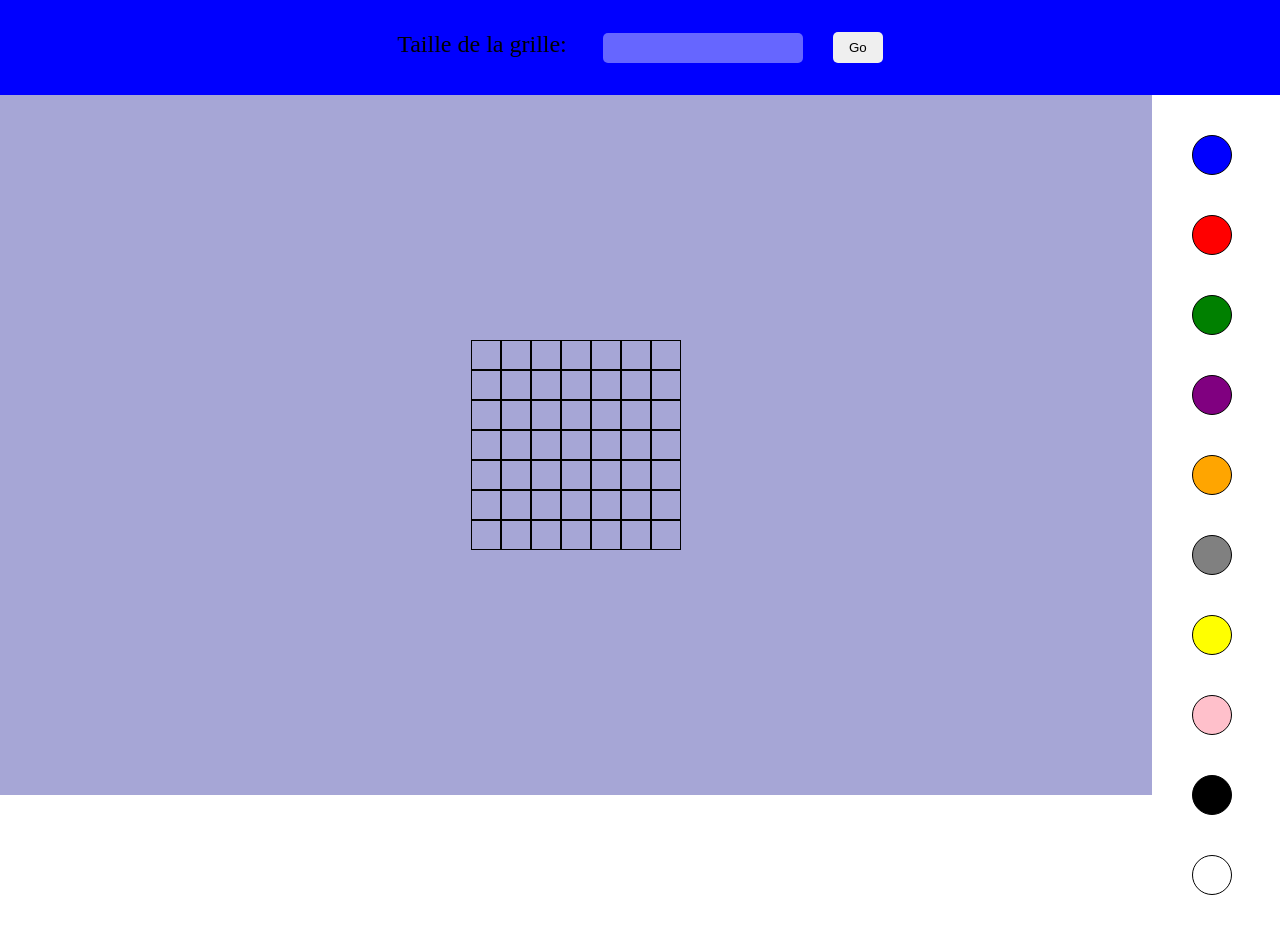
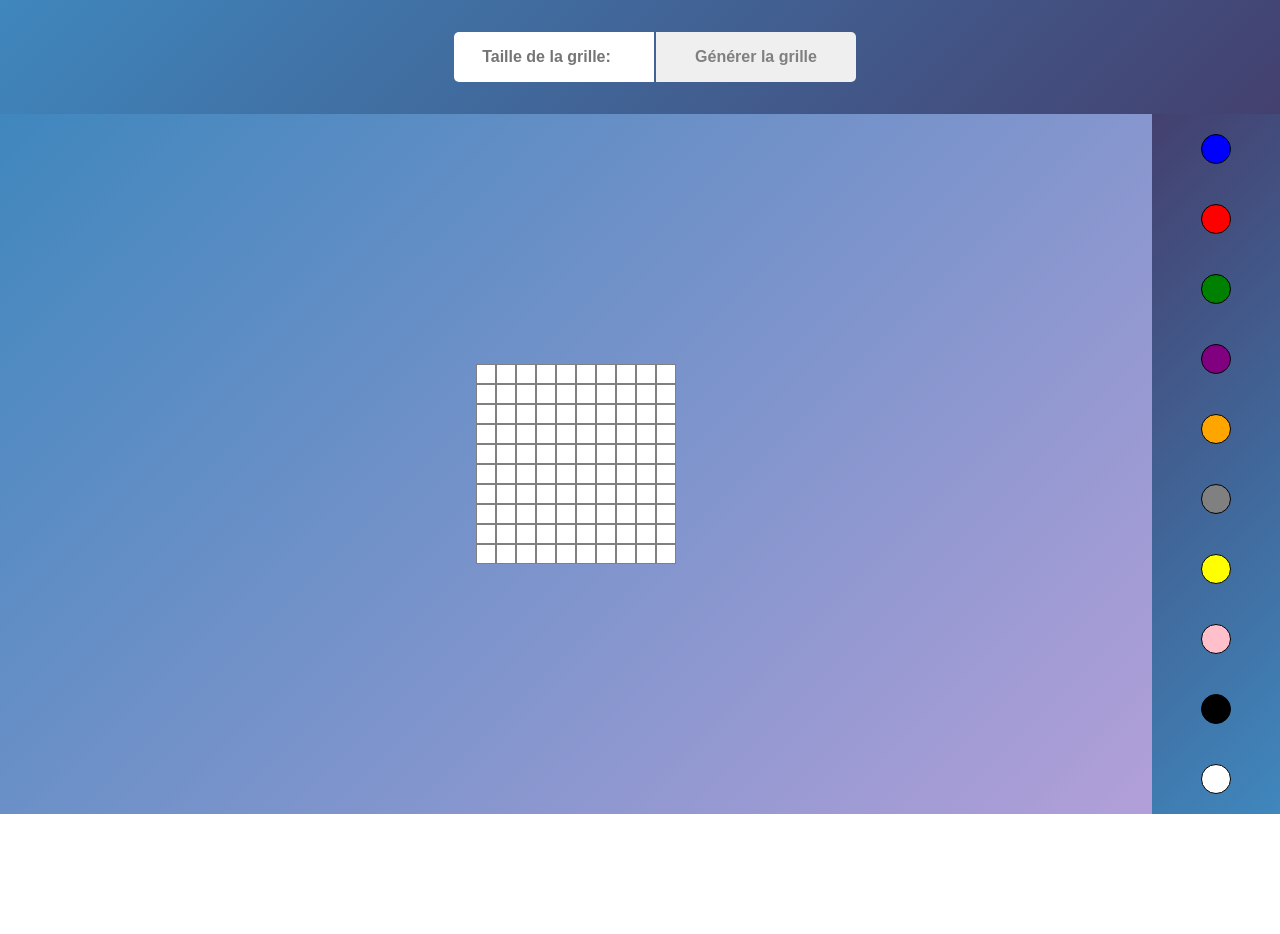
Before and after one commit to Geoffrey-Maillot/Javascript-Mini-projet-Pixel-Art, a plain HTML site: page index.html in a window 1280 px wide. After the commit the page ends 814 px from the top, so only its background shows below. Drawn offline with Linux system fonts and the light colour scheme.

Commit message:
Projet version 1 finis--voir readme pour la suite

```diff
--- a/app.js
+++ b/app.js
@@ -1,10 +1,11 @@
 const colorPicker = {
-  gridSize: 8,
+  gridSize: 10,
   element: null,
+  //propriété qui sert à stocké la couleurs du picker
   color: null,
 
 
-  //
+  // Récupère les div de la palette et pose un écouteur
   getColor: function() {
     const blue = document.getElementById(`blue`)
     blue.addEventListener(`click`, colorPicker.saveColor)
@@ -39,20 +40,21 @@ const colorPicker = {
 
   },
 
+  //Sauvegarde la couleurs de la palette qui a été cliquer
   saveColor: function (event){
     colorPicker.color = event.target.id
     console.log(colorPicker.color)
   },
 
+  //Génère la grille
   generateGrill: function(gridSize) {
 
-    const containerElement = document.getElementById(`containerGrill`);
 
-    for (row = 1; row < gridSize; row++) {
+    for (row = 0; row < gridSize; row++) {
       const createRow = document.createElement(`div`);
       createRow.className  = `row`;
-      containerElement.appendChild(createRow);
-      for(cell = 1; cell < gridSize; cell++) {
+      colorPicker.element.appendChild(createRow);
+      for(cell = 0; cell < gridSize; cell++) {
         const createCell = document.createElement(`div`);
         createCell.className = `cell`;
         createRow.appendChild(createCell);
@@ -60,17 +62,36 @@ const colorPicker = {
       }
     }
   },
+  //Applique la couleur à la cellule
+  handlerChangeColor: function (event) {
 
-  handlerChangeColor: function (event) {
-    console.log(event)
-    console.log(colorPicker.color)
-    event.target.id = colorPicker.color
+    if (event.target.id === colorPicker.color) {
+       event.target.id = ``
+    }
+    else(event.target.id = colorPicker.color)
+
+  },
+
+  sizeGrill: function () {
+    formElem = document.getElementById(`configuration`);
+    formElem.addEventListener(`submit`, (event) => {
+
+      event.preventDefault()
+      const inputElem = document.getElementById(`size`)
+      colorPicker.gridSize = inputElem.valueAsNumber
+      inputElem.innerHTML= ``;
+      colorPicker.element.innerHTML = ``
+
+     colorPicker.generateGrill(colorPicker.gridSize)
+
+    } )
   },
 
   init: function() {
+    colorPicker.element = document.getElementById(`containerGrill`);
     colorPicker.generateGrill(colorPicker.gridSize)
     colorPicker.getColor()
-
+    colorPicker.sizeGrill()
   },
 }
 
--- a/index.html
+++ b/index.html
@@ -9,11 +9,11 @@
 </head>
 <body>
   <form id="configuration">
-    <label for="">
-        Taille de la grille:
-      <input type="number">
-  </label>
-  <button>Go</button>
+
+
+      <input type="number" id="size" placeholder="Taille de la grille:">
+
+  <button>Générer la grille</button>
   </form>
 
   <div class="board">
--- a/main.css
+++ b/main.css
@@ -1,38 +1,43 @@
 #configuration {
   width: 100%;
-  background-color:blue ;
   padding: 2rem;
   display: flex;
   justify-content: center;
   align-items: center;
+  font-size: 1em;
+  font-weight: 700;
+  background: rgb(67,64,110);
+background: linear-gradient(315deg, rgba(67,64,110,1) 0%, rgba(63,135,189,1) 100%);
 }
 
-#configuration label {
-font-size: 1.5rem;
-
-}
 
 #configuration input {
-height: 30px ;
+height: 50px ;
 width: 200px;
-border-radius: 5px;
+border-radius: 5px 0 0 5px;
 margin-left: 30px;
 box-shadow: none;
-background-color: rgba(255, 255, 255, 0.4);
-margin-right: 30px;
 border: none;
+text-align: center;
+font-size: 1em;
+font-weight: 700;
 }
 
 #configuration button {
-  padding: .5rem;
-  width: 50px;
-  border-radius: 5px;
+ height: 50px;
+  width: 200px;
+  border-radius: 0 5px 5px 0;
+  margin-left: 2px;
   box-shadow: none;
   border: none;
+  font-size: 1em;
+  font-weight: 700;
+  color: gray;
 }
 
 #containerGrill {
-  background-color: rgb(166, 166, 214);
+  background: rgb(120,86,187);
+  background: linear-gradient(315deg, rgba(120,86,187,0.5690651260504201) 0%, rgba(63,135,189,1) 100%);
   height: calc(100vh - 100px);
   display: flex;
   flex-direction: row;
@@ -42,37 +47,40 @@ border: none;
 }
 
 .cell {
-  width: 30px;
-  height: 30px;
-  border: 1px solid black;
+  width: 20px;
+  height: 20px;
+  border: 1px solid grey;
+  background-color: white;
 }
 
-.red {
-  background-color: red;
-}
 
 .board {
   display: flex;
   flex-direction: row;
+
 }
 
-.color-list {
+.colorList {
 display: flex;
 flex-direction: column;
+flex-wrap: wrap;
 align-items: center;
 justify-content: center;
-height: 10%;
+width: 10%;
 height: calc(100vh - 100px);
 flex: none;
+background: rgb(67,64,110);
+background: linear-gradient(315deg, rgba(63,135,189,1) 0%, rgba(67,64,110,1) 100%);
 
 }
 
 .color {
-  width: 40px;
-  height: 40px;
+  width: 30px;
+  height: 30px;
   border: 1px solid black;
   border-radius: 50%;
-  margin: 40px;
+  margin: 20px;
+  box-shadow: black ;
 }
 
 .color:hover {
```
